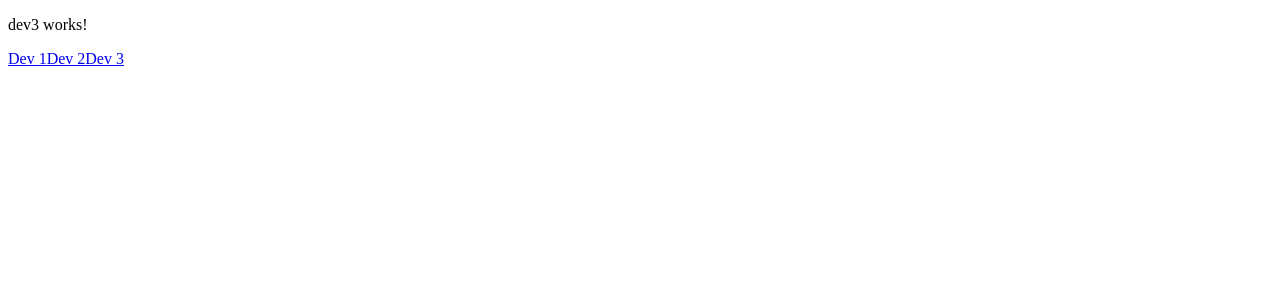
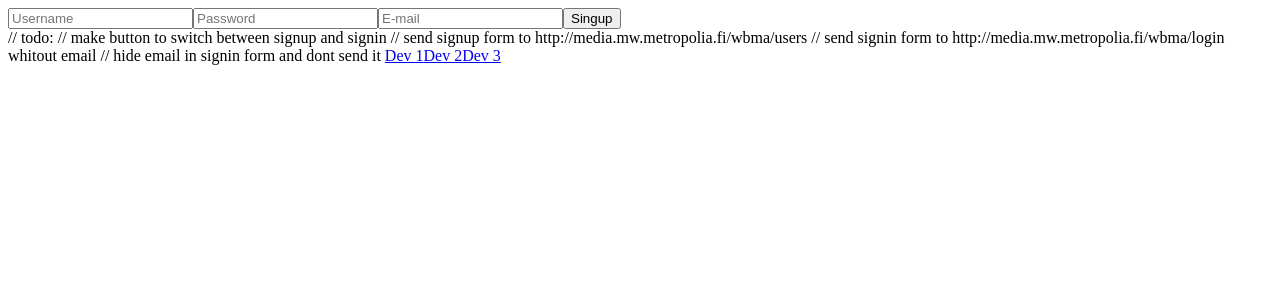
Before and after one commit to tundet/dao-of-code, an Angular app: page /dev3 in a window 1280 px wide. Shown: the top 300 px of the page. Built offline with nearby package versions, Linux system fonts and the light colour scheme.

Commit message:
Dev 3 - signin / signup

```diff
--- a/src/app/dev3/dev3.component.html
+++ b/src/app/dev3/dev3.component.html
@@ -1,3 +1,14 @@
-<p>
-  dev3 works!
-</p>
+
+<form>
+  <input type="text" name="username" placeholder="Username">
+  <input type="password" name="password" placeholder="Password">
+  <input type="email" name="email" placeholder="E-mail">
+  <button type="submit">Singup</button>
+</form>
+
+// todo:
+// make button to switch between signup and signin
+
+// send signup form to http://media.mw.metropolia.fi/wbma/users
+// send signin form to http://media.mw.metropolia.fi/wbma/login whitout email
+// hide email in signin form and dont send it
```
